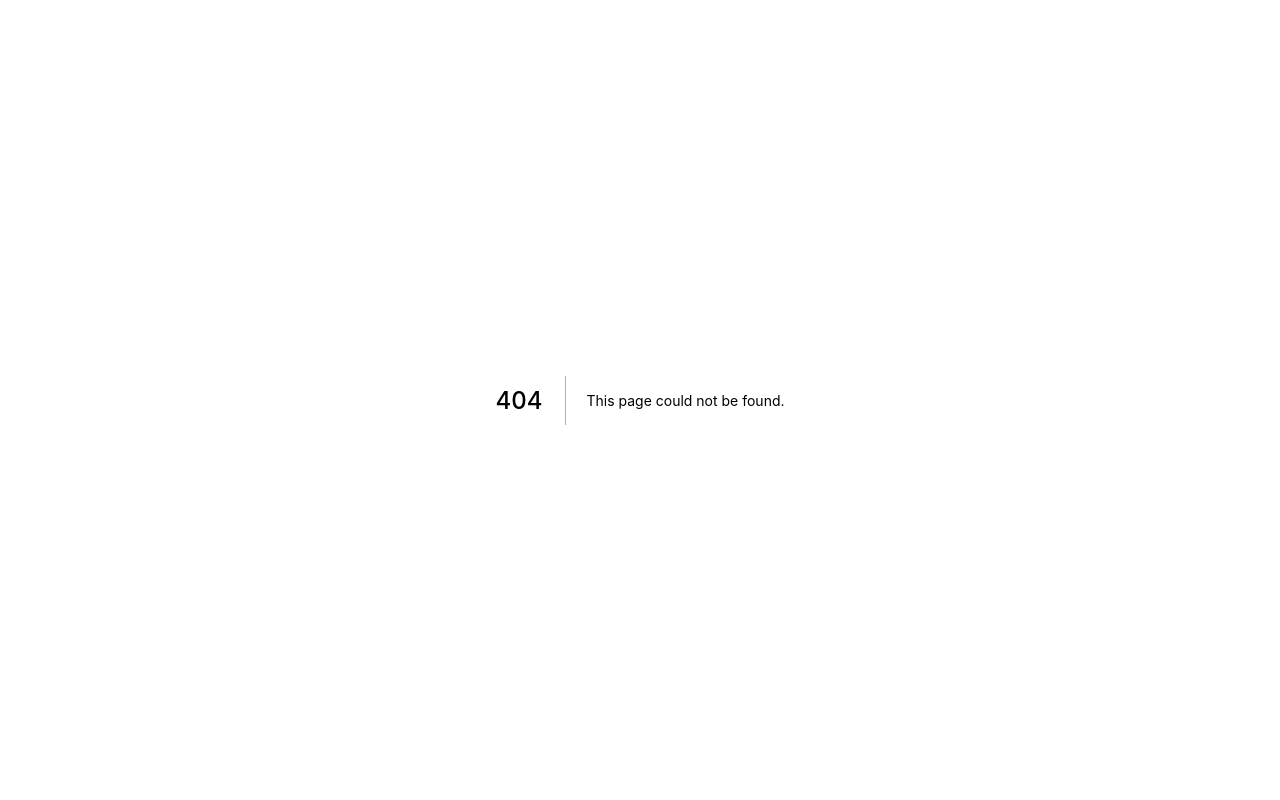
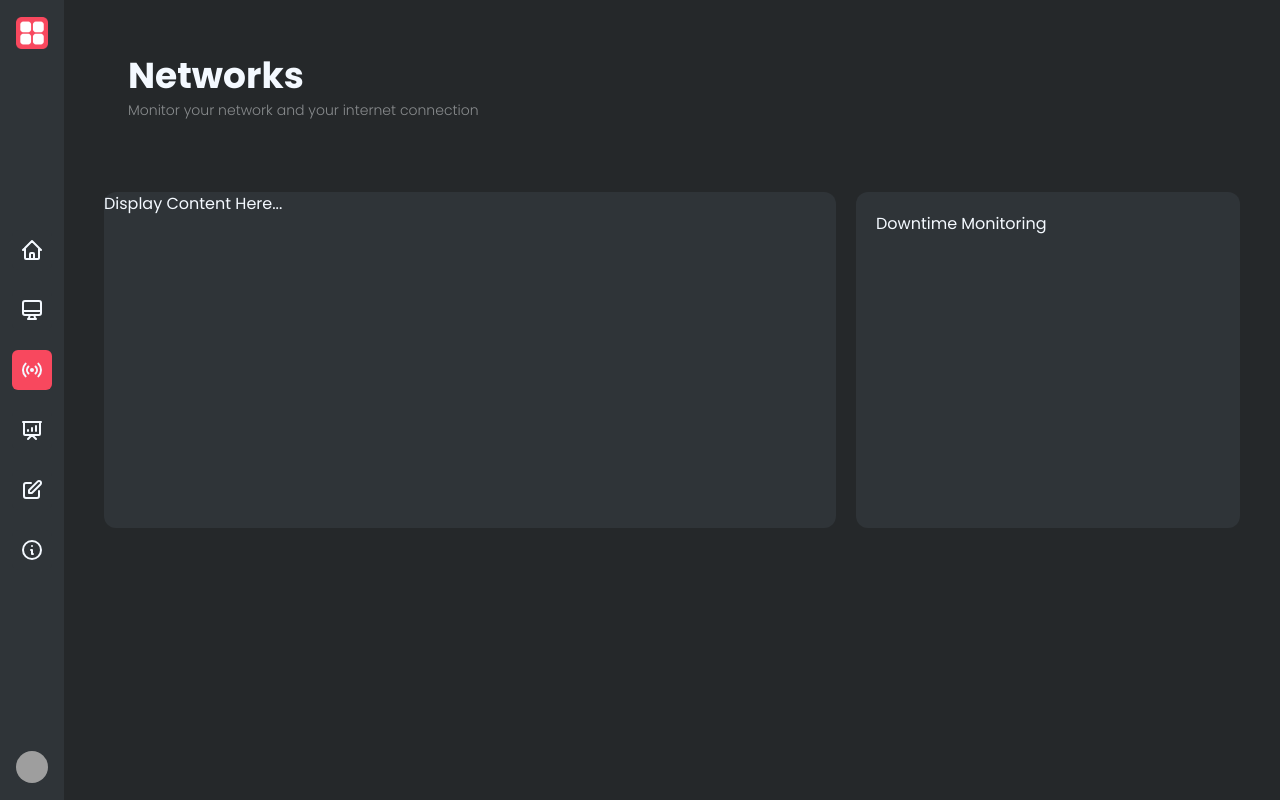
Before and after one commit to VeoScript/ictmr, a Next.js app: page /network in a window 1280 px wide. Before the commit this address had no page. Built offline with nearby package versions, Linux system fonts and the light colour scheme; grey boxes are pictures that could not be loaded; a web font is replaced by a local one.

Commit message:
feat: add network page and internet downtime indicator (#85)

```diff
--- /dev/null
+++ b/src/components/DisplayNetworks.jsx
@@ -0,0 +1,20 @@
+export default function DisplayNetworks() {
+  return (
+    <div className="flex flex-col items-center w-full px-10 py-10 pb-20 mt-8 space-y-5">
+      <div className="flex flex-row items-center w-full space-x-5">
+        <div className="flex flex-col w-full max-w-full">
+          <div className="flex flex-col w-full h-[21rem] bg-light-panther text-bright-white rounded-xl">
+            Display Content Here...
+          </div>
+        </div>
+        <div className="flex flex-col w-full max-w-sm">
+          <div className="flex flex-col w-full h-[21rem] px-5 py-5 bg-light-panther text-bright-white rounded-xl">
+            <div className="head flex flex-row justify-between items-center w-full">
+              <span>Downtime Monitoring</span>
+            </div>
+          </div>
+        </div>
+      </div>
+    </div>
+  )
+}
--- /dev/null
+++ b/src/pages/network/index.js
@@ -0,0 +1,44 @@
+import Head from 'next/head'
+import Layout from '~/layout/default'
+import DisplayNetworks from '~/components/DisplayNetworks'
+import { useState, useEffect } from 'react'
+
+export default function Network() {
+  let [isOnline, setNetwork] = useState()
+
+  if (typeof window !== 'undefined') {
+    [isOnline, setNetwork] = useState(window.navigator.onLine)
+
+    const updateNetwork = () => {
+      setNetwork(window.navigator.onLine)
+    }
+
+    useEffect(() => {
+      window.addEventListener("offline", updateNetwork);
+      window.addEventListener("online", updateNetwork);
+      return () => {
+        window.removeEventListener("offline", updateNetwork);
+        window.removeEventListener("online", updateNetwork);
+      }
+    })
+  }
+
+  console.log(isOnline == true ? 'Online' : 'Offline')
+
+  return (
+    <>
+      <Head>
+        <title>ICTMR | Network</title>
+      </Head>
+      <Layout>
+        <div className="flex flex-row justify-between items-center w-full px-6 mt-14">
+          <div className="flex flex-col items-start w-full px-10 space-y-1">
+            <h1 className="font-bold text-4xl">Networks</h1>
+            <h6 className="font-light text-sm text-cool-gray">Monitor your network and your internet connection</h6>
+          </div>
+        </div>
+        <DisplayNetworks />
+      </Layout>
+    </>
+  )
+}
```
